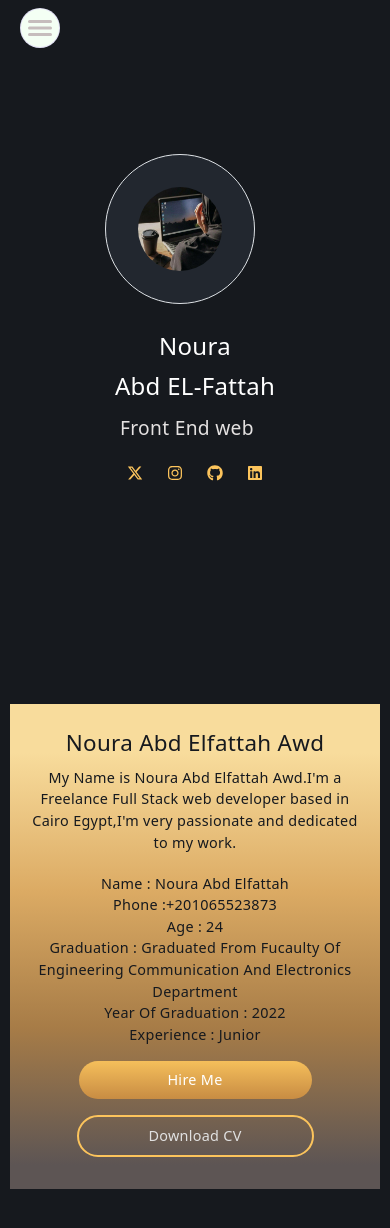
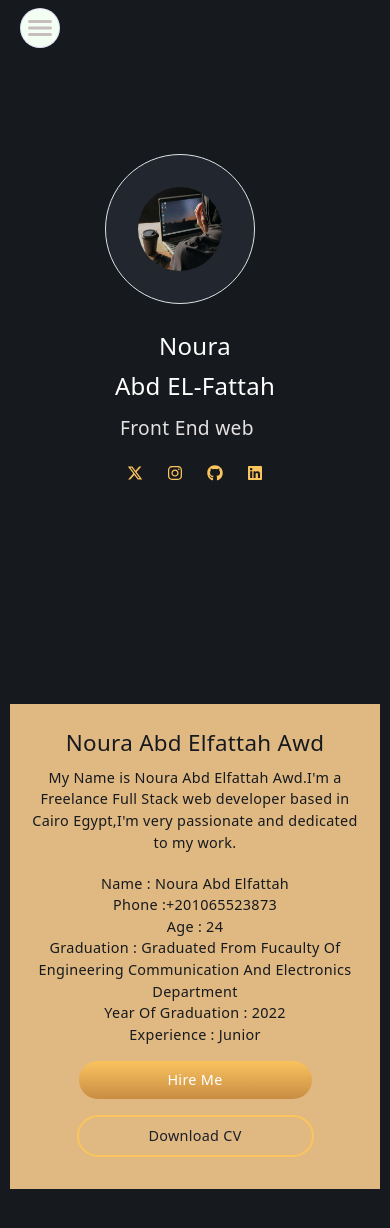
Before and after one commit to nouraabdelfattah/My_Portofolio, a React (Vite) app: page / in a window 390 px wide. Shown: the top 1228 px of the page. Built offline with nearby package versions, Linux system fonts and the light colour scheme.

Commit message:
Update about.css

```diff
--- a/src/components/3-about-me/about.css
+++ b/src/components/3-about-me/about.css
@@ -252,7 +252,8 @@ border: 2px solid #fcc45c;
     }
 
     .right-section{
-        background-image: -webkit-linear-gradient( #f8dc9c 10%,#DCAB64,#A77C47,#5d5554 95%);
+
+        background-color:#dfb981 ;
         padding: 1rem ;
 
     }
@@ -261,4 +262,7 @@ border: 2px solid #fcc45c;
         margin: auto;
         margin-top: 1rem;
     }
+    .hire2-button{
+        color: rgb(29, 29, 41);
+    }
 }
```
